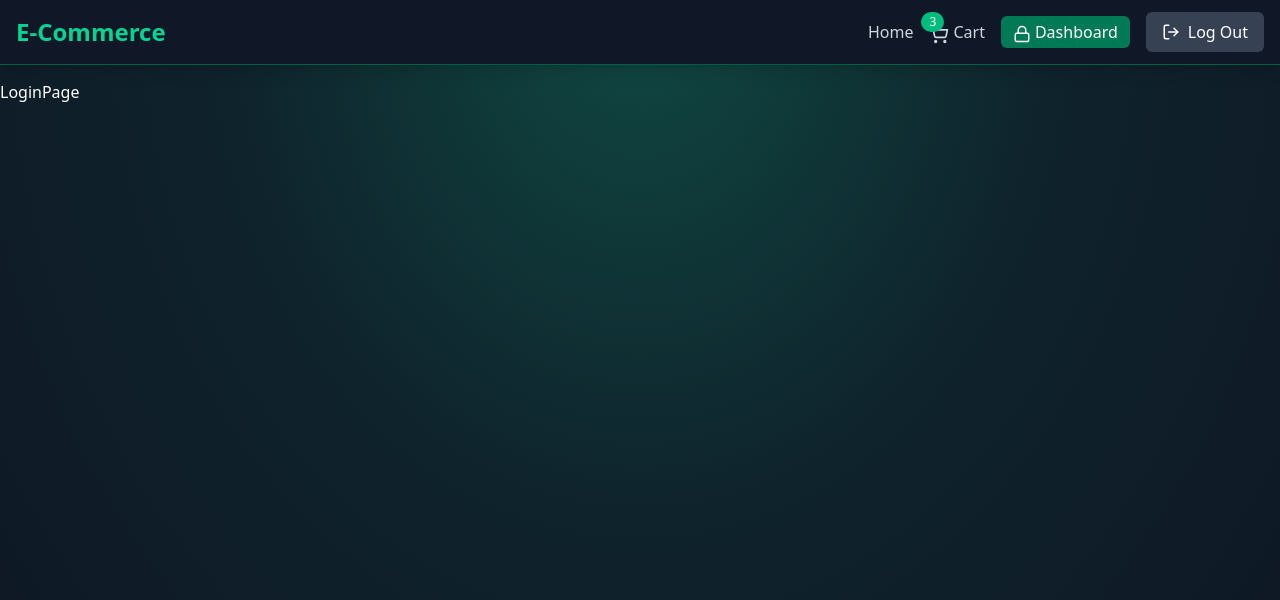
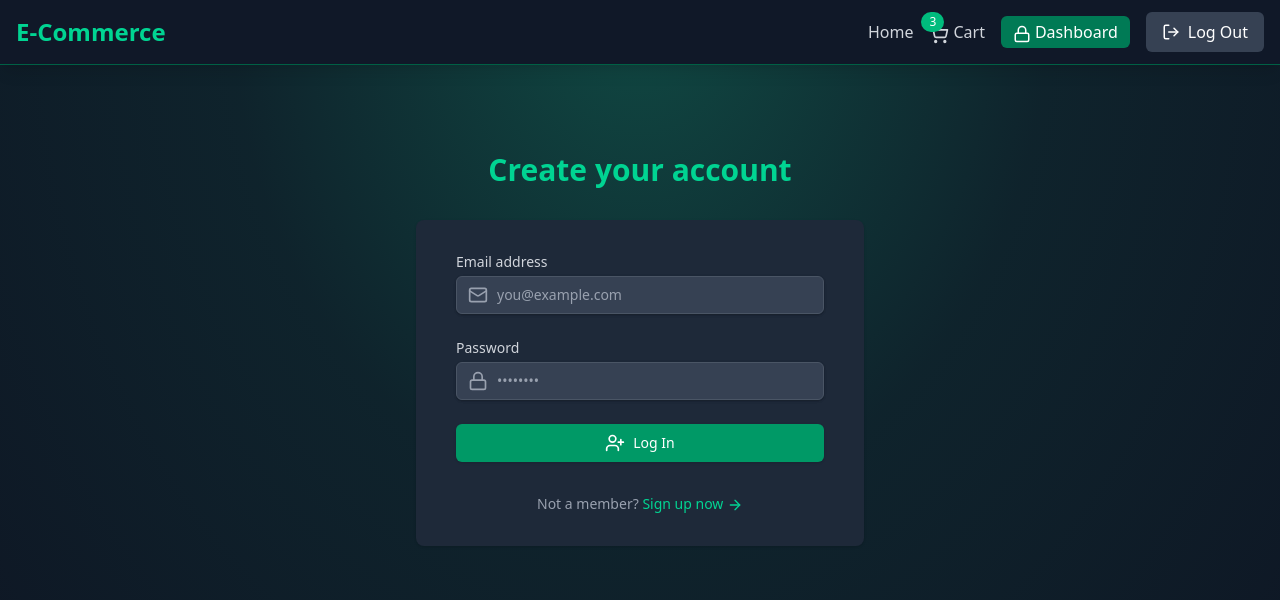
Before and after one commit to rickmli/e-commerce-store, a React app in the folder frontend/: page /login in a window 1280 px wide. Shown: the top 600 px of the page. Built offline with nearby package versions, Linux system fonts and the light colour scheme; the HTML template or start-up script is replaced by a standard one.

Commit message:
implemented login page, reused components build from signup page and developed signup uption and submit button into components

```diff
--- a/frontend/src/components/SignupInput.jsx
+++ b/frontend/src/components/AuthFormInput.jsx
@@ -1,4 +1,4 @@
-function SignupInput({
+function AuthFormInput({
   value,
   onChange,
   type,
@@ -31,4 +31,4 @@ function SignupInput({
   );
 }
 
-export default SignupInput;
+export default AuthFormInput;
--- /dev/null
+++ b/frontend/src/components/AuthFormSubmit.jsx
@@ -0,0 +1,28 @@
+import { Loader, UserPlus } from "lucide-react";
+
+function AuthFormSubmit({ isLoading, children }) {
+  return (
+    <button
+      type="submit"
+      className="w-full flex justify-center py-2 px-4 border border-transparent
+							rounded-md shadow-sm text-sm font-medium text-white bg-emerald-600
+							 hover:bg-emerald-700 focus:outline-none focus:ring-2 focus:ring-offset-2
+							  focus:ring-emerald-500 transition duration-150 ease-in-out disabled:opacity-50"
+      disabled={isLoading}
+    >
+      {isLoading ? (
+        <>
+          <Loader className="mr-2 h-5 w-5 animate-spin" aria-hidden="true" />
+          Loading...
+        </>
+      ) : (
+        <>
+          <UserPlus className="mr-2 h-5 w-5" aria-hidden="true" />
+          {children}
+        </>
+      )}
+    </button>
+  );
+}
+
+export default AuthFormSubmit;
--- a/frontend/src/pages/LoginPage.jsx
+++ b/frontend/src/pages/LoginPage.jsx
@@ -1,5 +1,79 @@
-function LoginPage() {
-  return <div>LoginPage</div>;
-}
+import { useState } from "react";
+import { motion } from "framer-motion";
+import { Mail, Lock } from "lucide-react";
+import AuthFormInput from "../components/AuthFormInput";
+import SignupOption from "../ui/SignupOption";
+import AuthFormSubmit from "../components/AuthFormSubmit";
+// import { useUserStore } from "../stores/useUserStore";
 
+const LoginPage = () => {
+  const [formData, setFormData] = useState({
+    email: "",
+    password: "",
+  });
+
+  // const { login, loading } = useUserStore();
+  const loading = false;
+
+  const handleSubmit = (e) => {
+    e.preventDefault();
+    console.log(formData.email, formData.password);
+    // login(email, password);
+  };
+
+  const handleChange = (e, fieldName) =>
+    setFormData({ ...formData, [fieldName]: e.target.value });
+
+  return (
+    <div className="flex flex-col justify-center py-12 sm:px-6 lg:px-8">
+      <motion.div
+        className="sm:mx-auto sm:w-full sm:max-w-md"
+        initial={{ opacity: 0, y: -20 }}
+        animate={{ opacity: 1, y: 0 }}
+        transition={{ duration: 0.8 }}
+      >
+        <h2 className="mt-6 text-center text-3xl font-extrabold text-emerald-400">
+          Create your account
+        </h2>
+      </motion.div>
+
+      <motion.div
+        className="mt-8 sm:mx-auto sm:w-full sm:max-w-md"
+        initial={{ opacity: 0, y: 20 }}
+        animate={{ opacity: 1, y: 0 }}
+        transition={{ duration: 0.8, delay: 0.2 }}
+      >
+        <div className="bg-gray-800 py-8 px-4 shadow sm:rounded-lg sm:px-10">
+          <form onSubmit={handleSubmit} className="space-y-6">
+            <AuthFormInput
+              value={formData.email}
+              onChange={handleChange}
+              id="email"
+              type="email"
+              label="Email address"
+              placeholder="you@example.com"
+            >
+              <Mail className="h-5 w-5 text-gray-400" aria-hidden="true" />
+            </AuthFormInput>
+
+            <AuthFormInput
+              value={formData.password}
+              onChange={handleChange}
+              id="password"
+              type="password"
+              label="Password"
+              placeholder="••••••••"
+            >
+              <Lock className="h-5 w-5 text-gray-400" aria-hidden="true" />
+            </AuthFormInput>
+
+            <AuthFormSubmit isLoading={loading}>Log In</AuthFormSubmit>
+          </form>
+
+          <SignupOption />
+        </div>
+      </motion.div>
+    </div>
+  );
+};
 export default LoginPage;
--- a/frontend/src/pages/SignupPage.jsx
+++ b/frontend/src/pages/SignupPage.jsx
@@ -1,8 +1,9 @@
 import { useState } from "react";
-import { Link } from "react-router";
-import { UserPlus, Mail, Lock, User, ArrowRight, Loader } from "lucide-react";
+import { Mail, Lock, User } from "lucide-react";
 import { motion } from "framer-motion";
-import SignupInput from "../components/SignupInput";
+import AuthFormInput from "../components/AuthFormInput";
+import SignupOption from "../ui/SignupOption";
+import AuthFormSubmit from "../components/AuthFormSubmit";
 // import { useUserStore } from "../stores/useUserStore";
 
 const SignupPage = () => {
@@ -46,7 +47,7 @@ const SignupPage = () => {
       >
         <div className="bg-gray-800 py-8 px-4 shadow sm:rounded-lg sm:px-10">
           <form onSubmit={handleSubmit} className="space-y-6">
-            <SignupInput
+            <AuthFormInput
               value={formData.name}
               onChange={handleChange}
               id="name"
@@ -55,9 +56,9 @@ const SignupPage = () => {
               placeholder="John Doe"
             >
               <User className="h-5 w-5 text-gray-400" aria-hidden="true" />
-            </SignupInput>
+            </AuthFormInput>
 
-            <SignupInput
+            <AuthFormInput
               value={formData.email}
               onChange={handleChange}
               id="email"
@@ -66,9 +67,9 @@ const SignupPage = () => {
               placeholder="you@example.com"
             >
               <Mail className="h-5 w-5 text-gray-400" aria-hidden="true" />
-            </SignupInput>
+            </AuthFormInput>
 
-            <SignupInput
+            <AuthFormInput
               value={formData.password}
               onChange={handleChange}
               id="password"
@@ -77,9 +78,9 @@ const SignupPage = () => {
               placeholder="••••••••"
             >
               <Lock className="h-5 w-5 text-gray-400" aria-hidden="true" />
-            </SignupInput>
+            </AuthFormInput>
 
-            <SignupInput
+            <AuthFormInput
               value={formData.confirmPassword}
               onChange={handleChange}
               id="confirmPassword"
@@ -88,42 +89,12 @@ const SignupPage = () => {
               placeholder="••••••••"
             >
               <Lock className="h-5 w-5 text-gray-400" aria-hidden="true" />
-            </SignupInput>
+            </AuthFormInput>
 
-            <button
-              type="submit"
-              className="w-full flex justify-center py-2 px-4 border border-transparent
-							rounded-md shadow-sm text-sm font-medium text-white bg-emerald-600
-							 hover:bg-emerald-700 focus:outline-none focus:ring-2 focus:ring-offset-2
-							  focus:ring-emerald-500 transition duration-150 ease-in-out disabled:opacity-50"
-              disabled={loading}
-            >
-              {loading ? (
-                <>
-                  <Loader
-                    className="mr-2 h-5 w-5 animate-spin"
-                    aria-hidden="true"
-                  />
-                  Loading...
-                </>
-              ) : (
-                <>
-                  <UserPlus className="mr-2 h-5 w-5" aria-hidden="true" />
-                  Sign up
-                </>
-              )}
-            </button>
+            <AuthFormSubmit isLoading={loading}>Sign Up</AuthFormSubmit>
           </form>
 
-          <p className="mt-8 text-center text-sm text-gray-400">
-            Already have an account?{" "}
-            <Link
-              to="/login"
-              className="font-medium text-emerald-400 hover:text-emerald-300"
-            >
-              Login here <ArrowRight className="inline h-4 w-4" />
-            </Link>
-          </p>
+          <SignupOption />
         </div>
       </motion.div>
     </div>
--- /dev/null
+++ b/frontend/src/ui/SignupOption.jsx
@@ -0,0 +1,18 @@
+import { ArrowRight } from "lucide-react";
+import { Link } from "react-router";
+
+function SignupOption() {
+  return (
+    <p className="mt-8 text-center text-sm text-gray-400">
+      Not a member?{" "}
+      <Link
+        to="/signup"
+        className="font-medium text-emerald-400 hover:text-emerald-300"
+      >
+        Sign up now <ArrowRight className="inline h-4 w-4" />
+      </Link>
+    </p>
+  );
+}
+
+export default SignupOption;
```
